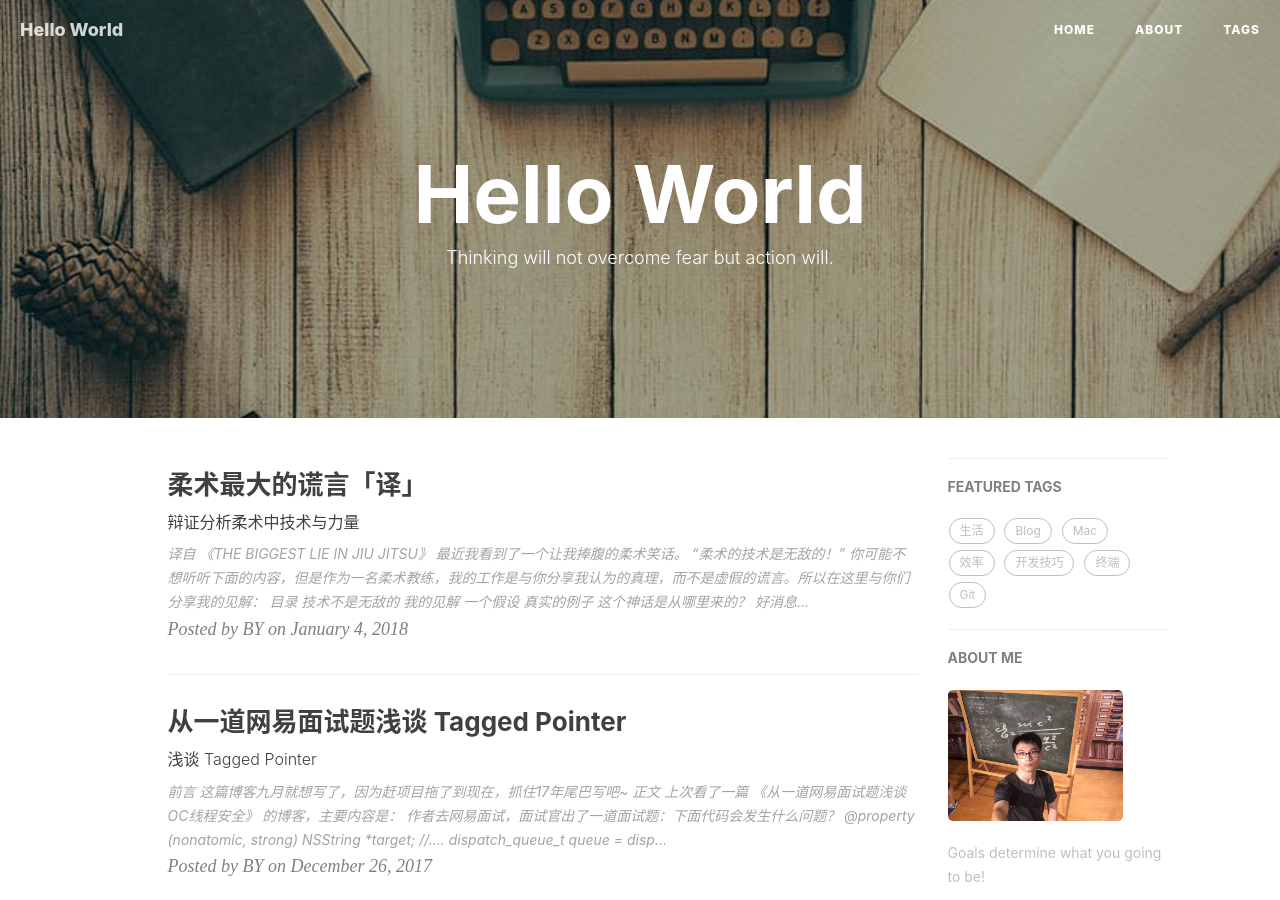
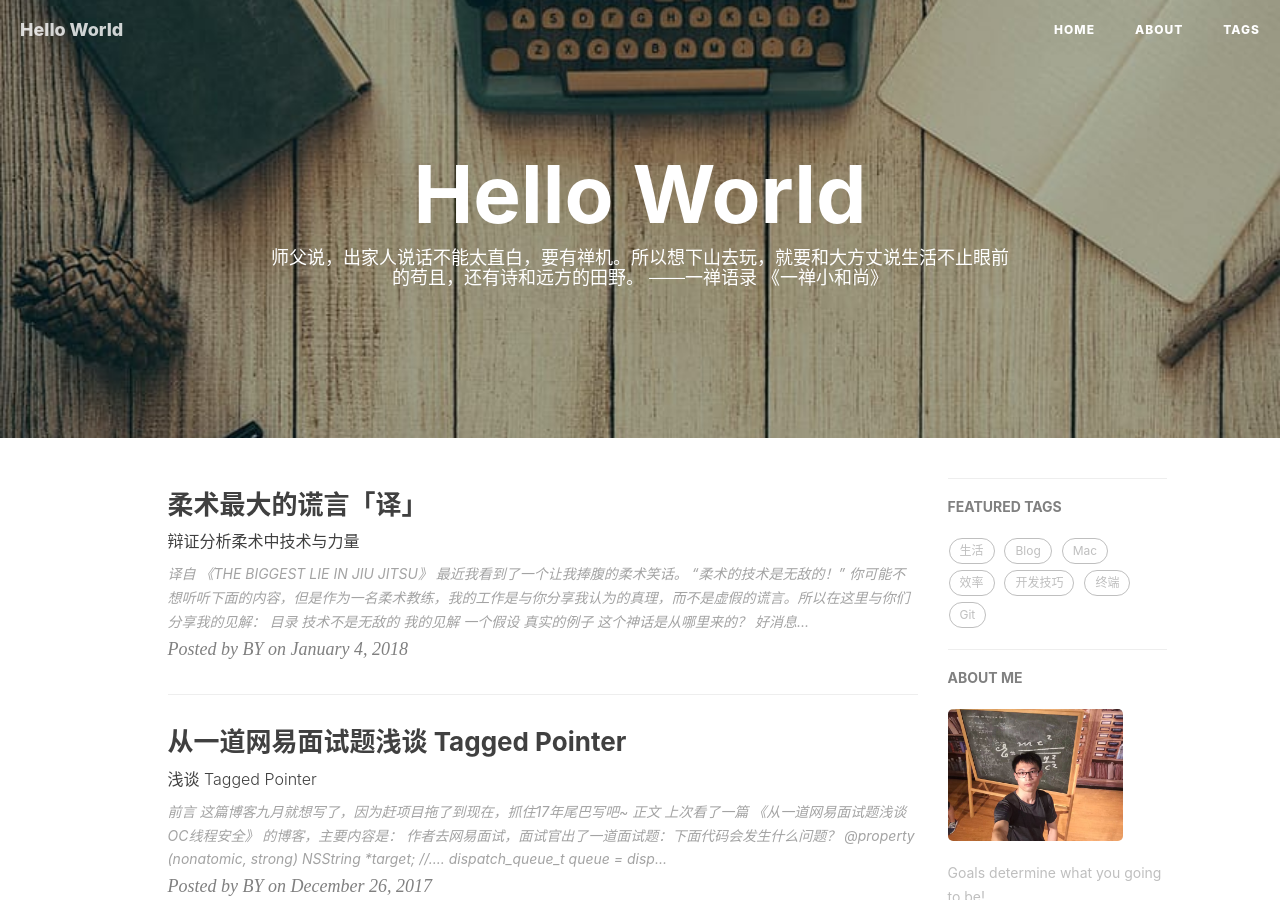
Before and after one commit to yohung/erstarry.github.io, a Jekyll site: the page built from index.html, in a window 1280 px wide and 900 px high. Built offline with Jekyll 4.4.1, drawn with Linux system fonts in a browser that asks for light colours; nearby versions of some CDN libraries; the list of posts is cut into pages by our own code; comment, search, counter and statistics services are not loaded.

Commit message:
Update index.html

```diff
--- a/index.html
+++ b/index.html
@@ -1,6 +1,7 @@
 ---
 layout: page
-description: "Thinking will not overcome fear but action will."
+description: "师父说，出家人说话不能太直白，要有禅机。所以想下山去玩，就要和大方丈说生活不止眼前的苟且，还有诗和远方的田野。
+——一禅语录 《一禅小和尚》"
 ---
 
 {% for post in paginator.posts %}
```
